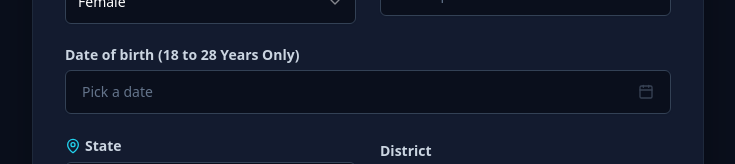
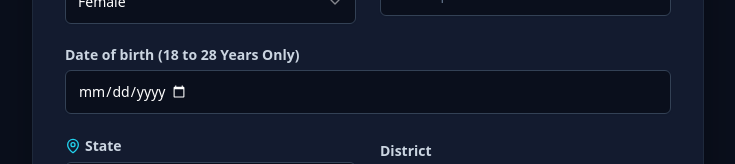
Before and after one commit to rahuldropyhub-wq/Field-Executive-Form, a React (Vite) app: page /recruiter-register in a window 1280 px wide. Shown: the part 559-723 px from the top of the page, without its empty margins (272-1007 px from the left). Built offline with nearby package versions, Linux system fonts and the light colour scheme.

Commit message:
feat: change DOB to native date input for manual typing

```diff
--- a/src/pages/RecruiterRegistrationForm.jsx
+++ b/src/pages/RecruiterRegistrationForm.jsx
@@ -296,40 +296,15 @@ export default function RecruiterRegistrationForm() {
                 render={({ field }) => (
                   <FormItem className="flex flex-col">
                     <FormLabel className="text-slate-300 font-semibold">Date of birth (18 to 28 Years Only)</FormLabel>
-                    <Popover>
-                      <PopoverTrigger asChild>
-                        <FormControl>
-                          <Button
-                            variant={"outline"}
-                            className={cn(
-                              "h-11 bg-[#0a0f1c] border-slate-700 text-white justify-start text-left font-normal hover:bg-slate-800 hover:text-white",
-                              !field.value && "text-slate-500"
-                            )}
-                          >
-                            {field.value ? (
-                              format(field.value, "PPP")
-                            ) : (
-                              <span>Pick a date</span>
-                            )}
-                            <CalendarIcon className="ml-auto h-4 w-4 opacity-50" />
-                          </Button>
-                        </FormControl>
-                      </PopoverTrigger>
-                      <PopoverContent className="w-auto p-0" align="start">
-                        <Calendar
-                          mode="single"
-                          selected={field.value}
-                          onSelect={field.onChange}
-                          disabled={(date) =>
-                            date > new Date() || date < new Date("1950-01-01")
-                          }
-                          initialFocus
-                          captionLayout="dropdown-buttons"
-                          fromYear={1980}
-                          toYear={2015}
-                        />
-                      </PopoverContent>
-                    </Popover>
+                    <FormControl>
+                      <Input
+                        type="date"
+                        className="bg-[#0a0f1c] border-slate-700 text-white h-11 [color-scheme:dark]"
+                        value={field.value ? format(field.value, 'yyyy-MM-dd') : ''}
+                        onChange={(e) => field.onChange(e.target.value ? new Date(e.target.value) : undefined)}
+                        max={format(new Date(), 'yyyy-MM-dd')}
+                      />
+                    </FormControl>
                     <FormMessage />
                     {ageError && (
                       <p className="text-[0.8rem] font-medium text-destructive mt-1 flex items-center">
```
